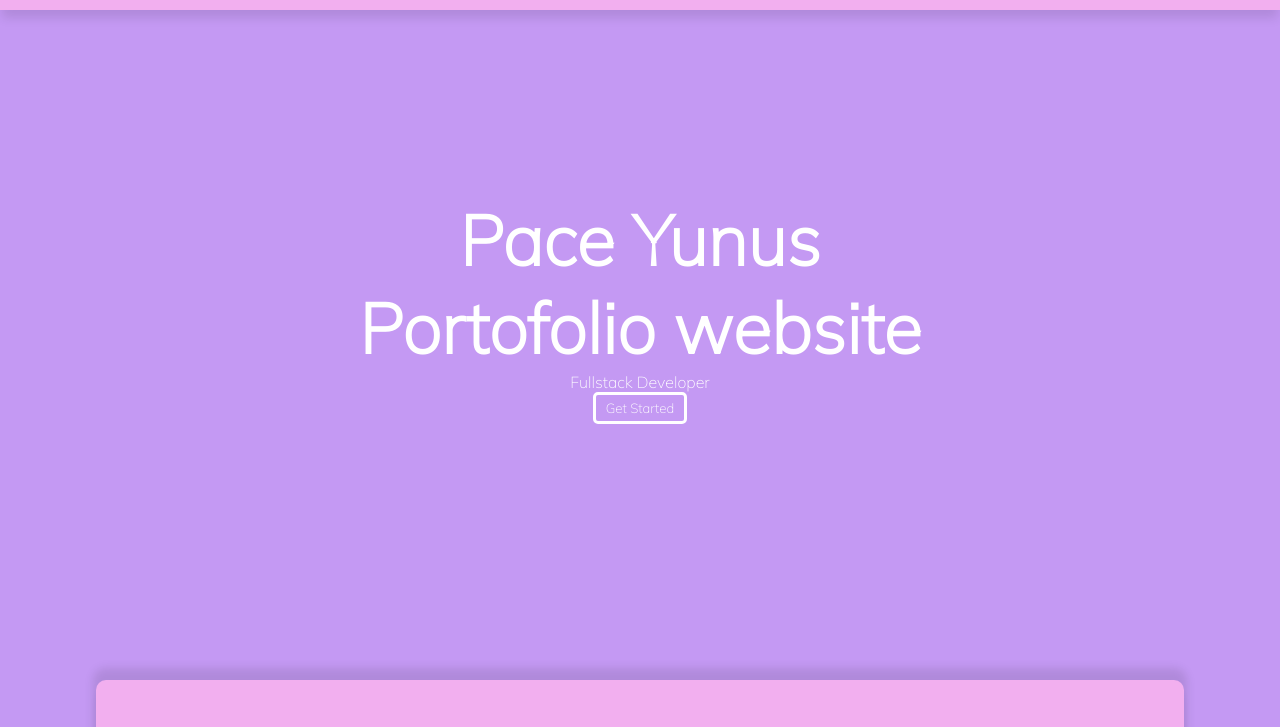
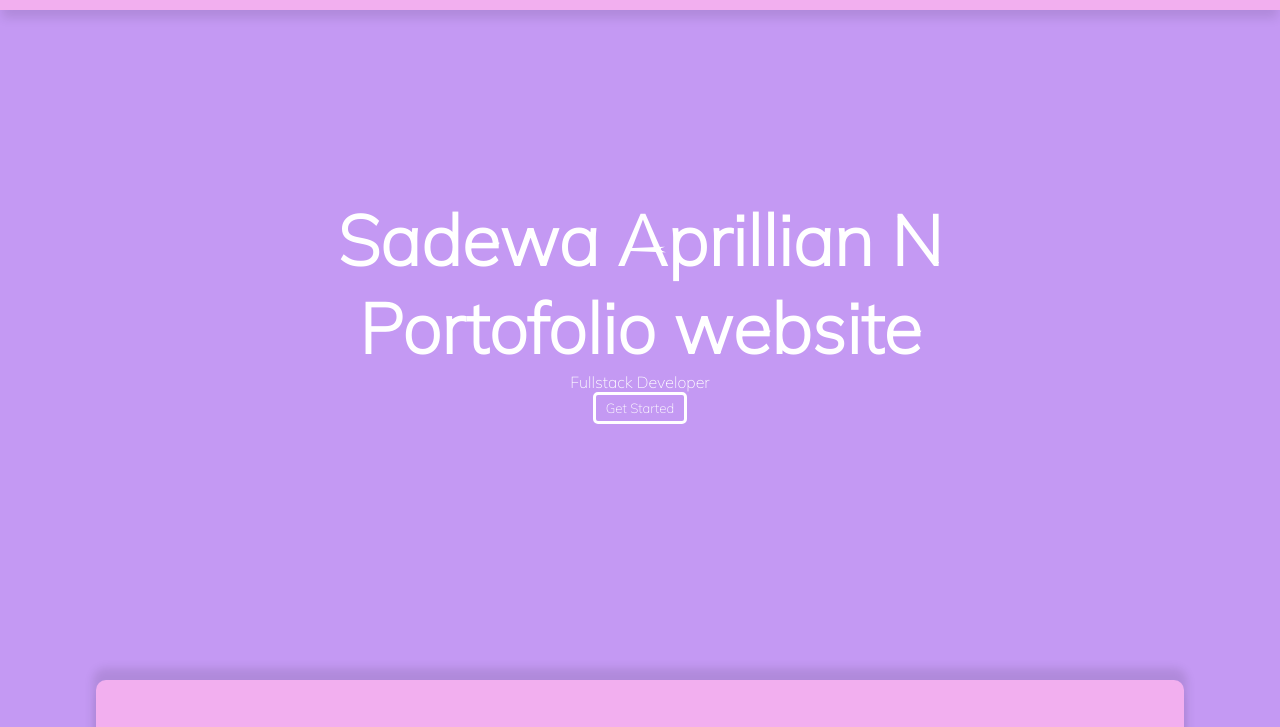
Before and after one commit to Sadewa2704/Sadewa2704.github.io, a plain HTML site: page index.html in a window 1280 px wide. Shown: the part 60-787 px from the top of the page. Drawn offline with Linux system fonts and the light colour scheme; a web font is replaced by a local one.

Commit message:
Update index.html
mengubah nama

```diff
--- a/index.html
+++ b/index.html
@@ -44,7 +44,7 @@
     </nav>
 <div class="hero" id="Home">
     <div class="main-hero">
-        <h1>Pace Yunus <br>Portofolio website</h1>
+        <h1>Sadewa Aprillian N <br>Portofolio website</h1>
         <p>Fullstack Developer</p>
         <button class = read-more>
             Get Started
```
